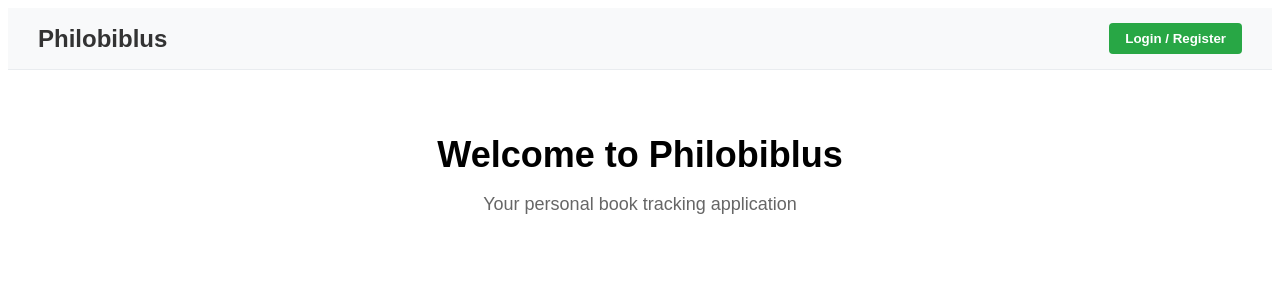
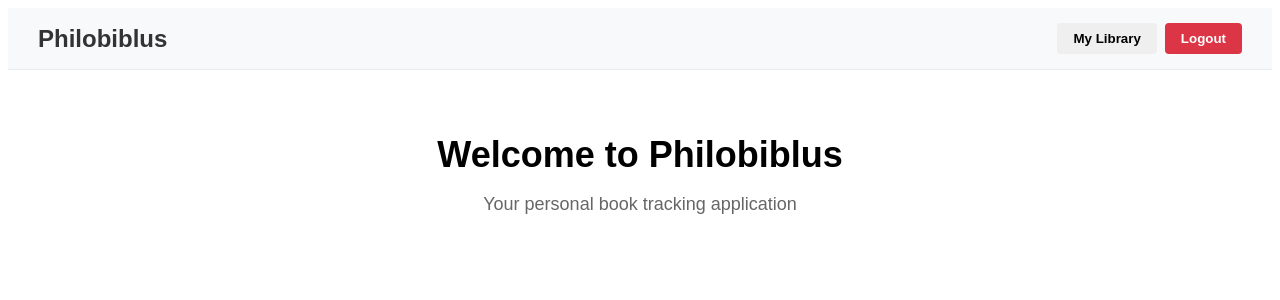
Before and after one commit to kazunguyen/philobiblus, a React (Vite) app in the folder frontend/: page / in a window 1280 px wide. Shown: the top 300 px of the page. Built offline with nearby package versions, Linux system fonts and the light colour scheme; no server answers; sample sign-in values are in the browser's storage.

Commit message:
feat(fe): feat(frontend): build dashboard and auth features

```diff
--- a/frontend/src/App.jsx
+++ b/frontend/src/App.jsx
@@ -2,24 +2,30 @@ import React from 'react';
 import { BrowserRouter, Routes, Route } from 'react-router-dom';
 import { AuthProvider } from './context/AuthContext';
 import HomePage from './pages/HomePage';
+import DashboardPage from './pages/DashboardPage';
 import ProtectedRoute from './components/common/ProtectedRoute';
 
-const DummyDashboard = () => <div style={{padding: 20}}><h2>Dashboard (Coming Soon)</h2></div>;
+const DummyBookDetail = () => <div style={{ padding: 24 }}><h2>Book Detail (Coming Soon)</h2></div>;
 
 function App() {
   return (
     <AuthProvider>
       <BrowserRouter>
         <Routes>
-          {/* Homepage for everyone */}
           <Route path="/" element={<HomePage />} />
-
-	  {/* Dashboard for logged in user */}
           <Route
             path="/dashboard"
             element={
               <ProtectedRoute>
-                <DummyDashboard />
+                <DashboardPage />
+              </ProtectedRoute>
+            }
+          />
+          <Route
+            path="/books/:id"
+            element={
+              <ProtectedRoute>
+                <DummyBookDetail />
               </ProtectedRoute>
             }
           />
--- a/frontend/src/components/auth/AuthModal.jsx
+++ b/frontend/src/components/auth/AuthModal.jsx
@@ -19,10 +19,9 @@ const AuthModal = ({ isOpen, onClose }) => {
     setLoading(true);
     try {
       if (isLogin) {
-        const data = await authService.login(username, password);
-        localStorage.setItem('token', data.access_token);
-        alert('Login successful!');
-        onClose();
+        await login(username, password);
+	onClose();
+	navigate('/dashboard');
       } else {
         await authService.register(username, email, password);
         alert('Registration successful! You can now log in.');
--- /dev/null
+++ b/frontend/src/components/books/BookCard.jsx
@@ -0,0 +1,51 @@
+import React from 'react';
+
+const BookCard = ({ book, onDelete }) => {
+    // Calculate completion percentage for visual tracking
+    const progressPercent = book.pages_total
+        ? Math.round((book.pages_read / book.pages_total) * 100)
+        : 0;
+
+    return (
+        <div style={styles.card}>
+            <h3 style={styles.title}>{book.title}</h3>
+            <p><strong>Author:</strong> {book.author}</p>
+            <p><strong>Status:</strong> {book.status.replace(/_/g, ' ')}</p>
+            {book.genre && <p><strong>Genre:</strong> {book.genre}</p>}
+            {book.rating && <p><strong>Rating:</strong> {'⭐'.repeat(book.rating)}</p>}
+
+            {book.pages_total > 0 && (
+                <>
+                    <div style={styles.progressContainer}>
+                        <div style={{ ...styles.progressBar, width: `${progressPercent}%` }} />
+                    </div>
+                    <p style={styles.progressText}>{book.pages_read} / {book.pages_total} pages ({progressPercent}%)</p>
+                </>
+            )}
+
+            <button onClick={onDelete} style={styles.deleteBtn}>Delete</button>
+        </div>
+    );
+};
+
+const styles = {
+    card: {
+        border: '1px solid #dee2e6', borderRadius: '8px', padding: '16px',
+        width: '260px', backgroundColor: '#fff', boxShadow: '0 2px 4px rgba(0,0,0,0.08)',
+        fontFamily: 'sans-serif', display: 'flex', flexDirection: 'column', gap: '4px'
+    },
+    title: { margin: '0 0 8px', fontSize: '16px', color: '#212529' },
+    progressContainer: {
+        height: '8px', width: '100%', backgroundColor: '#e9ecef',
+        borderRadius: '4px', marginTop: '8px'
+    },
+    progressBar: { height: '100%', backgroundColor: '#28a745', borderRadius: '4px' },
+    progressText: { fontSize: '12px', color: '#6c757d', margin: '4px 0 0' },
+    deleteBtn: {
+        marginTop: '12px', padding: '6px 12px', backgroundColor: '#dc3545',
+        color: 'white', border: 'none', borderRadius: '4px', cursor: 'pointer',
+        alignSelf: 'flex-start'
+    }
+};
+
+export default BookCard;
--- a/frontend/src/components/layout/Navbar.jsx
+++ b/frontend/src/components/layout/Navbar.jsx
@@ -1,12 +1,37 @@
 import React from 'react';
+import { useNavigate } from 'react-router-dom';
+import { useAuth } from '../../context/AuthContext';
 
 const Navbar = ({ onOpenAuth }) => {
+  const { isAuthenticated, logout } = useAuth();
+  const navigate = useNavigate();
+
+  const handleLogout = () => {
+    logout();
+    navigate('/');
+  };
+
   return (
     <nav style={styles.nav}>
-      <h2 style={styles.brand}>Philobiblus</h2>
-      <button onClick={onOpenAuth} style={styles.loginBtn}>
-        Login / Register
-      </button>
+      <h2 style={styles.brand} onClick={() => navigate('/')} role="button">
+        Philobiblus
+      </h2>
+      <div>
+        {isAuthenticated ? (
+          <>
+            <button onClick={() => navigate('/dashboard')} style={styles.navBtn}>
+              My Library
+            </button>
+            <button onClick={handleLogout} style={{ ...styles.navBtn, ...styles.logoutBtn }}>
+              Logout
+            </button>
+          </>
+        ) : (
+          <button onClick={onOpenAuth} style={styles.loginBtn}>
+            Login / Register
+          </button>
+        )}
+      </div>
     </nav>
   );
 };
@@ -17,13 +42,16 @@ const styles = {
     padding: '15px 30px', backgroundColor: '#f8f9fa', borderBottom: '1px solid #e9ecef',
     fontFamily: 'sans-serif'
   },
-  brand: {
-    margin: 0, color: '#333'
+  brand: { margin: 0, color: '#333', cursor: 'pointer' },
+  navBtn: {
+    padding: '8px 16px', marginLeft: '8px',
+    border: 'none', borderRadius: '4px', cursor: 'pointer', fontWeight: 'bold'
   },
   loginBtn: {
     padding: '8px 16px', backgroundColor: '#28a745', color: 'white',
     border: 'none', borderRadius: '4px', cursor: 'pointer', fontWeight: 'bold'
-  }
+  },
+  logoutBtn: { backgroundColor: '#dc3545', color: 'white' }
 };
 
 export default Navbar;
--- /dev/null
+++ b/frontend/src/pages/DashboardPage.jsx
@@ -0,0 +1,72 @@
+import React, { useState, useEffect } from 'react';
+import { bookService } from '../services/bookServices';
+import BookCard from '../components/books/BookCard';
+
+const DashboardPage = () => {
+    const [books, setBooks] = useState([]);
+    const [isLoading, setIsLoading] = useState(true);
+    const [error, setError] = useState(null);
+
+    useEffect(() => {
+        fetchBooks();
+    }, []);
+
+    const fetchBooks = async () => {
+        try {
+            setIsLoading(true);
+            const data = await bookService.getBooks();
+            setBooks(data);
+        } catch (err) {
+            setError(err.message);
+        } finally {
+            setIsLoading(false);
+        }
+    };
+
+    const handleDelete = async (id) => {
+        if (!window.confirm('Are you sure you want to delete this book?')) return;
+        try {
+            await bookService.deleteBook(id);
+            // Remove the deleted book from local state to avoid refetching the entire list
+            setBooks((prev) => prev.filter((book) => book.id !== id));
+        } catch (err) {
+            alert(`Failed to delete: ${err.message}`);
+        }
+    };
+
+    return (
+        <div style={styles.container}>
+            <h2>My Library</h2>
+
+            {error && <div style={styles.error}>{error}</div>}
+
+            {isLoading ? (
+                <p>Loading books...</p>
+            ) : books.length === 0 ? (
+                <p style={styles.empty}>No books yet. Start by adding one!</p>
+            ) : (
+                <div style={styles.grid}>
+                    {books.map((book) => (
+                        <BookCard
+                            key={book.id}
+                            book={book}
+                            onDelete={() => handleDelete(book.id)}
+                        />
+                    ))}
+                </div>
+            )}
+        </div>
+    );
+};
+
+const styles = {
+    container: { padding: '24px 32px', fontFamily: 'sans-serif' },
+    grid: { display: 'flex', gap: '20px', flexWrap: 'wrap', marginTop: '16px' },
+    error: {
+        color: '#721c24', backgroundColor: '#f8d7da',
+        padding: '10px 16px', borderRadius: '4px', marginBottom: '16px'
+    },
+    empty: { color: '#6c757d', marginTop: '32px' }
+};
+
+export default DashboardPage;
```
